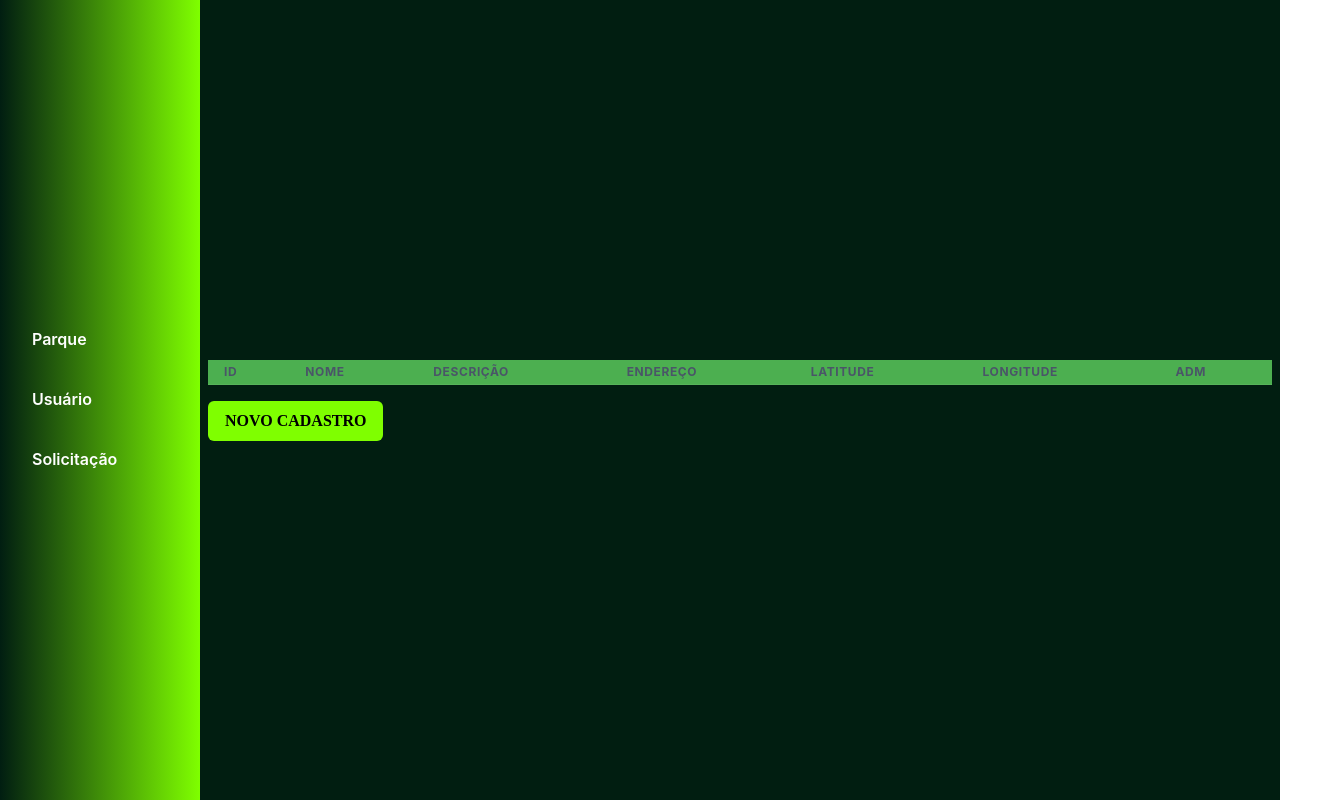
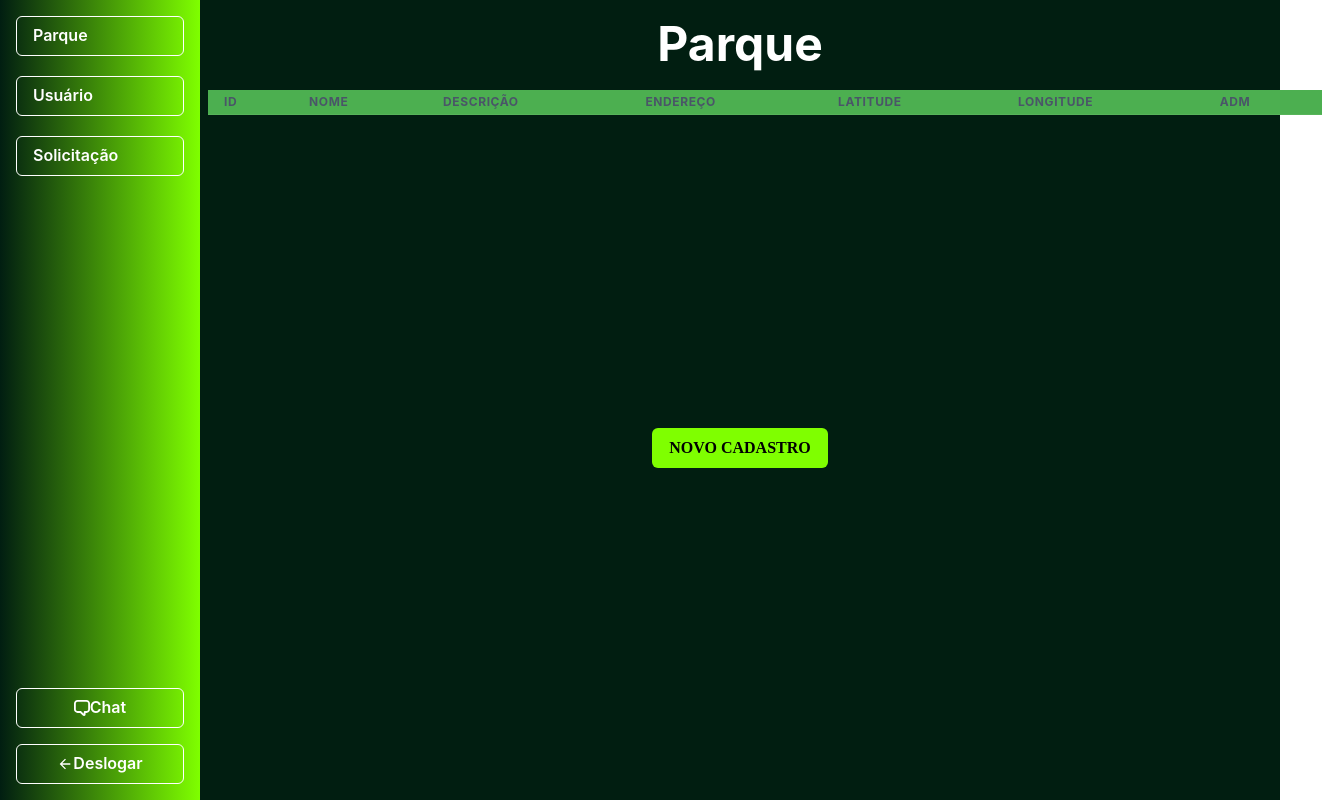
Before and after one commit to APBielzinx/TCC, a React (Vite) app in the folder site_linkedpark/Linked-Park/: page /homeadm in a window 1280 px wide. Shown: the whole page, 1322 px wide, since content can reach past the window. Built offline with nearby package versions, Linux system fonts and the light colour scheme.

Commit message:
tudo arrumado, faltando poucos detalhes

```diff
--- a/site_linkedpark/Linked-Park/src/routes/HomeAdm.jsx
+++ b/site_linkedpark/Linked-Park/src/routes/HomeAdm.jsx
@@ -1,5 +1,5 @@
 import { useState, useEffect } from "react";
-import { EditIcon, DeleteIcon } from "@chakra-ui/icons";
+import { EditIcon, DeleteIcon, ChatIcon, ArrowBackIcon } from "@chakra-ui/icons";
 import {
   Box as ChakraBox,
   Flex,
@@ -12,6 +12,7 @@ import {
   Tbody,
   Td,
   useBreakpointValue,
+  Heading,
 } from "@chakra-ui/react";
 import ModalComp from "../components/ModalComp";
 import ModalCompUsuario from "../components/ModalCompUsuario";
@@ -49,9 +50,9 @@ function HomeAdm() {
       : [];
 
     // Defina os estados de dados separados para cada seção
-    setDataParque(db_costumer);
-    setDataUsuario(db_costumer);
-    setDataSolicitacao(db_costumer);
+    setDataParque(db_costumer.filter((item) => item.section === "parque"));
+    setDataUsuario(db_costumer.filter((item) => item.section === "usuario"));
+    setDataSolicitacao(db_costumer.filter((item) => item.section === "solicitacao"));
   }, []);
 
   const handleRemove = (email, section) => {
@@ -67,7 +68,7 @@ function HomeAdm() {
         setDataUsuario(newData);
         break;
       case "solicitacao":
-        newData = dataSolicitacao.filter((item) => item.adminEmail !== email);
+        newData = dataSolicitacao.filter((item) => item.email !== email);
         setDataSolicitacao(newData);
         break;
       default:
@@ -76,6 +77,29 @@ function HomeAdm() {
 
     // Atualize o localStorage com os dados filtrados
     localStorage.setItem("cad_cliente", JSON.stringify(newData));
+  };
+
+  const handleAddItem = (item, section) => {
+    // Adicione o item à seção correta
+    switch (section) {
+      case "parque":
+        setDataParque((prevData) => [...prevData, item]);
+        break;
+      case "usuario":
+        setDataUsuario((prevData) => [...prevData, item]);
+        break;
+      case "solicitacao":
+        setDataSolicitacao((prevData) => [...prevData, item]);
+        break;
+      default:
+        break;
+    }
+
+    // Atualize o localStorage com os novos dados
+    localStorage.setItem(
+      "cad_cliente",
+      JSON.stringify([...dataParque, ...dataUsuario, ...dataSolicitacao, item])
+    );
   };
 
   return (
@@ -93,6 +117,7 @@ function HomeAdm() {
       >
         <Button
           colorScheme="teal"
+          color="#fff"
           variant="outline"
           mb="20px"
           w="100%"
@@ -101,19 +126,19 @@ function HomeAdm() {
             setShowUsuario(false);
             setShowSolicitacao(false);
           }}
-          _hover={{ bgColor: "#7fff00", color: "white" }}
+          _hover={{ bgColor: "#011e11", color: "white" }}
           _focus={{ border: "none" }}
           _active={{
             bgColor: "#7fff00",
           }}
           justifyContent="flex-start"
-          borderWidth={0}
-          color="white"
+          borderWidth={1}
         >
           Parque
         </Button>
         <Button
           colorScheme="teal"
+          color="#fff"
           variant="outline"
           mb="20px"
           w="100%"
@@ -122,19 +147,19 @@ function HomeAdm() {
             setShowParque(false);
             setShowSolicitacao(false);
           }}
-          _hover={{ bgColor: "#7fff00", color: "white" }}
+          _hover={{ bgColor: "#011e11", color: "white" }}
           _focus={{ border: "none" }}
           _active={{
             bgColor: "#7fff00",
           }}
           justifyContent="flex-start"
-          borderWidth={0}
-          color="white"
+          borderWidth={1}
         >
           Usuário
         </Button>
         <Button
           colorScheme="teal"
+          color="#fff"
           variant="outline"
           w="100%"
           onClick={() => {
@@ -142,16 +167,51 @@ function HomeAdm() {
             setShowParque(false);
             setShowUsuario(false);
           }}
-          _hover={{ bgColor: "#7fff00", color: "white" }}
+          _hover={{ bgColor: "#011e11", color: "white" }}
           _focus={{ border: "none" }}
           _active={{
             bgColor: "#7fff00",
           }}
           justifyContent="flex-start"
-          borderWidth={0}
-          color="white"
+          borderWidth={1}
         >
           Solicitação
+        </Button>
+        <Button
+          colorScheme="teal"
+          color="#fff"
+          variant="outline"
+          w="100%"
+          mt="auto"
+          onClick={() => {
+            // Coloque a lógica para abrir o chat aqui
+          }}
+          _hover={{ bgColor: "#011e11", color: "white" }}
+          _focus={{ border: "none" }}
+          _active={{
+            bgColor: "#7fff00",
+          }}
+        >
+          <ChatIcon />
+          Chat
+        </Button>
+        <Button
+          colorScheme="teal"
+          color="#fff"
+          variant="outline"
+          w="100%"
+          mt="4"
+          onClick={() => {
+            // Coloque a lógica para deslogar aqui
+          }}
+          _hover={{ bgColor: "#011e11", color: "white" }}
+          _focus={{ border: "none" }}
+          _active={{
+            bgColor: "#7fff00",
+          }}
+        >
+          <ArrowBackIcon />
+          Deslogar
         </Button>
       </ChakraBox>
 
@@ -165,18 +225,24 @@ function HomeAdm() {
         flexDirection="column"
         alignItems="center"
       >
+        {showParque && (
+          <>
+            <Heading as="h1" size="2xl" position="absolute" top="0" marginTop="20px">
+              Parque
+            </Heading>
             <ChakraBox
-          maxW={1200} // Aumentei o tamanho da tabela para 1200px
+              maxW={1700} // Aumentei o tamanho da tabela para 1200px
               w="100%"
               py={10}
               px={2}
             >
-          {showParque && (
               <Table
+                position="absolute"
+                top="90"
                 backgroundColor="#4CAF50"
                 variant="striped"
                 colorScheme="whiteAlpha"
-              maxW="1200px" // Aumentei o tamanho da tabela para 1200px
+                maxW="87%" // Faça a tabela preencher a tela inteira
                 size="sm"
               >
                 <Thead>
@@ -231,6 +297,7 @@ function HomeAdm() {
                                 admin,
                                 email,
                                 index,
+                                section: "parque",
                               }),
                               onOpen(),
                             ]}
@@ -257,26 +324,50 @@ function HomeAdm() {
                   )}
                 </Tbody>
               </Table>
+            </ChakraBox>
+          </>
         )}
         {showUsuario && (
+          <>
+            <Heading as="h1" size="2xl" position="absolute" top="0" marginTop="20px">
+              Usuário
+            </Heading>
+            <ChakraBox
+              maxW={1700} // Aumentei o tamanho da tabela para 1200px
+              w="100%"
+              py={10}
+              px={2}
+            >
               <Table
+                position="absolute"
+                top="90"
                 backgroundColor="#4CAF50"
                 variant="striped"
                 colorScheme="whiteAlpha"
-              maxW="1200px" // Aumentei o tamanho da tabela para 1200px
+                maxW="87%" // Faça a tabela preencher a tela inteira
                 size="sm"
               >
                 <Thead>
                   <Tr>
                     <Th>ID</Th>
                     <Th>Email</Th>
-                  <Th>Status da Conta</Th>
+                    <Th>Status da conta</Th>
+                    <Th p={0}></Th>
                     <Th p={0}></Th>
                     <Th p={0}></Th>
                   </Tr>
                 </Thead>
                 <Tbody>
-                {dataUsuario.map(({ id, email, status }, index) => (
+                  {dataUsuario.map(
+                    (
+                      {
+                        id,
+                        name,
+                        email,
+                        status,
+                      },
+                      index
+                    ) => (
                       <Tr key={index} cursor="pointer">
                         <Td>{id}</Td>
                         <Td>{email}</Td>
@@ -289,7 +380,7 @@ function HomeAdm() {
                                 id,
                                 email,
                                 status,
-                            index,
+                                section: "usuario",
                               }),
                               onOpen(),
                             ]}
@@ -304,26 +395,44 @@ function HomeAdm() {
                           />
                           <ChakraBox w="5px" h="1px" display="inline-block" />{" "}
                         </Td>
+                        <Td p={0}>
+                        </Td>
                       </Tr>
-                ))}
+                    )
+                  )}
                 </Tbody>
               </Table>
+            </ChakraBox>
+          </>
         )}
         {showSolicitacao && (
+          <>
+            <Heading as="h1" size="2xl" position="absolute" top="0" marginTop="20px">
+              Solicitação
+            </Heading>
+            <ChakraBox
+              maxW={1700} // Aumentei o tamanho da tabela para 1200px
+              w="100%"
+              py={10}
+              px={2}
+            >
               <Table
+                position="absolute"
+                top="90"
                 backgroundColor="#4CAF50"
                 variant="striped"
                 colorScheme="whiteAlpha"
-              maxW="1200px" // Aumentei o tamanho da tabela para 1200px
+                maxW="87%" // Faça a tabela preencher a tela inteira
                 size="sm"
               >
                 <Thead>
                   <Tr>
                     <Th>ID</Th>
-                  <Th>E-mail do Adm</Th>
+                    <Th>Nome</Th>
+                    <Th>Email do adm</Th>
                     <Th>Senha</Th>
-                  <Th>ID do Parque</Th>
-                  <Th>Status</Th>
+                    <Th>ID do parque</Th>
+                    <Th p={0}></Th>
                     <Th p={0}></Th>
                     <Th p={0}></Th>
                   </Tr>
@@ -331,7 +440,13 @@ function HomeAdm() {
                 <Tbody>
                   {dataSolicitacao.map(
                     (
-                    { id, adminEmail, senha, parqueId, status },
+                      {
+                        id,
+                        adminEmail,
+                        senha,
+                        parqueId,
+                        status,
+                      },
                       index
                     ) => (
                       <Tr key={index} cursor="pointer">
@@ -350,7 +465,7 @@ function HomeAdm() {
                                 senha,
                                 parqueId,
                                 status,
-                              index,
+                                section: "solicitacao",
                               }),
                               onOpen(),
                             ]}
@@ -361,15 +476,19 @@ function HomeAdm() {
                           <DeleteIcon
                             fontSize={20}
                             onClick={() => handleRemove(adminEmail, "solicitacao")}
-                          data-email={adminEmail}
+                            data-adminEmail={adminEmail}
                           />
                           <ChakraBox w="5px" h="1px" display="inline-block" />{" "}
+                        </Td>
+                        <Td p={0}>
                         </Td>
                       </Tr>
                     )
                   )}
                 </Tbody>
               </Table>
+            </ChakraBox>
+          </>
         )}
         {isMobile && !showParque && (
           <ChakraBox>
@@ -387,7 +506,6 @@ function HomeAdm() {
         >
           NOVO CADASTRO
         </Button>
-        </ChakraBox>
         {isOpen && (
           showParque ? (
             <ModalComp
@@ -397,6 +515,7 @@ function HomeAdm() {
               setData={setDataParque}
               dataEdit={dataEdit}
               setDataEdit={setDataEdit}
+              handleAddItem={handleAddItem}
             />
           ) : (
             showUsuario ? (
@@ -407,6 +526,7 @@ function HomeAdm() {
                 setData={setDataUsuario}
                 dataEdit={dataEdit}
                 setDataEdit={setDataEdit}
+                handleAddItem={handleAddItem}
               />
             ) : (
               <ModalCompSolicitacao
@@ -416,6 +536,7 @@ function HomeAdm() {
                 setData={setDataSolicitacao}
                 dataEdit={dataEdit}
                 setDataEdit={setDataEdit}
+                handleAddItem={handleAddItem}
               />
             )
           )
```
Lines whose indentation alone changed are shown as unchanged.
